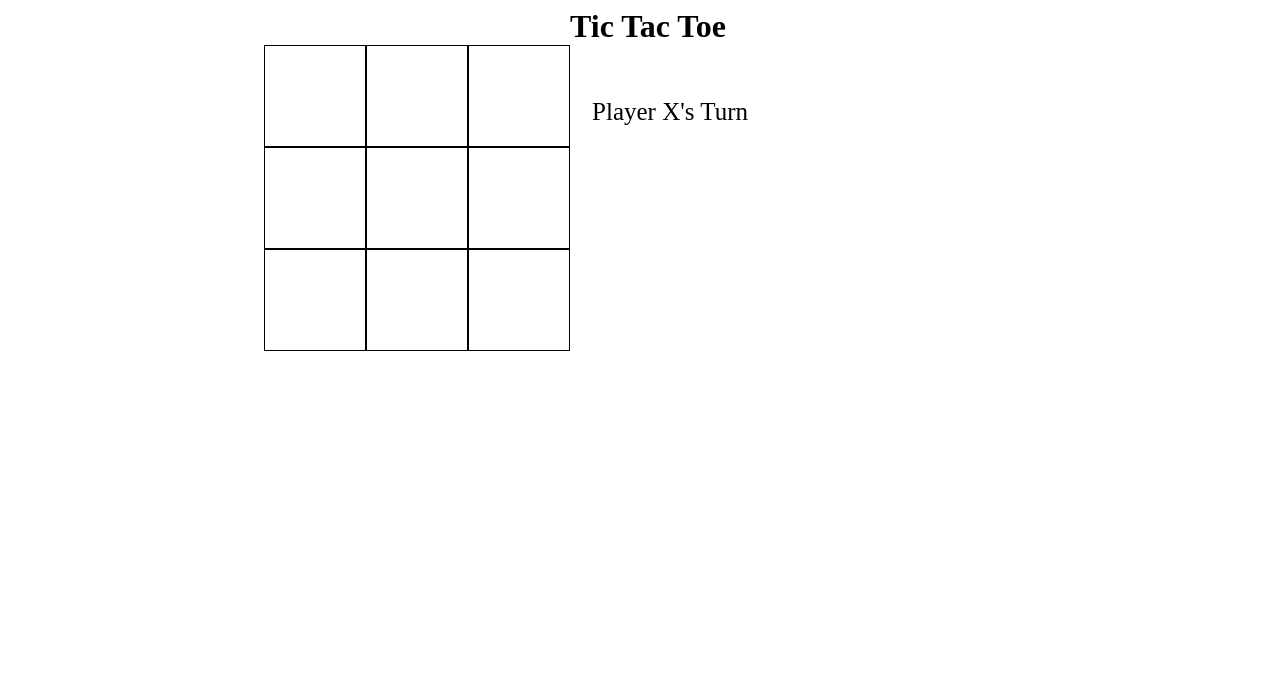
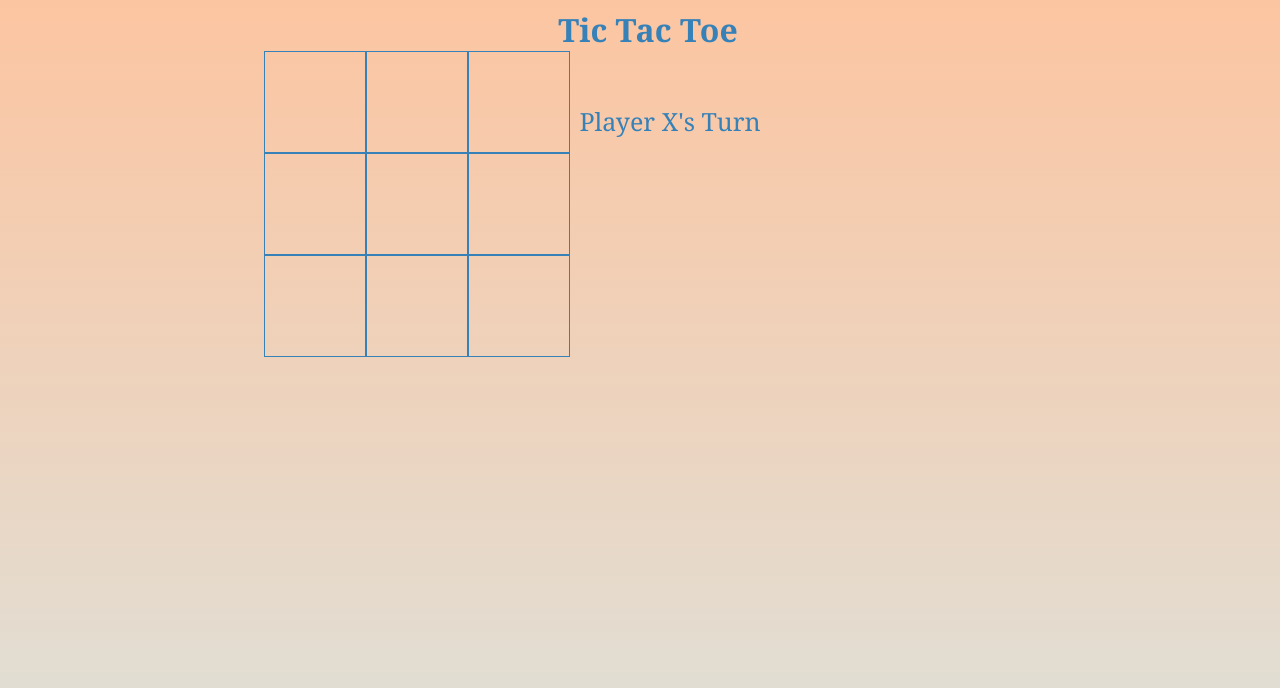
Before and after one commit to wsnjie/t3, a plain HTML site: page index.html in a window 1280 px wide. Drawn offline with Linux system fonts and the light colour scheme.

Commit message:
Added styling and readme notes

```diff
--- a/style.css
+++ b/style.css
@@ -1,6 +1,10 @@
 body{
     height: 100vh;
     width: 100vw;
+    font-family: Georgia, 'Times New Roman', Times, serif;
+    background: linear-gradient(#FCC5A1, #DDE2DC);
+    color: #3581B8;
+
 }
 h1{
     text-align: center;
@@ -15,7 +19,7 @@ h1{
 }
 
 .space {
-    border: 1px black solid;
+    border: 1px #3581B8 solid;
     height: 100px;
     width: 100px;
     font-size: 70px;
@@ -24,6 +28,7 @@ h1{
     display: flex;
     justify-content: center;
     align-items: center;
+    color: #068D9D;
 }
 
 main {
@@ -54,6 +59,9 @@ main {
 
 #reset{
     display: none;
+    background-color: #CD533B;
+    color: #DDE2DC;
+
 }
 
 @media only screen and (max-width: 550px) {
```
Also changed, not shown: 1 other file.
